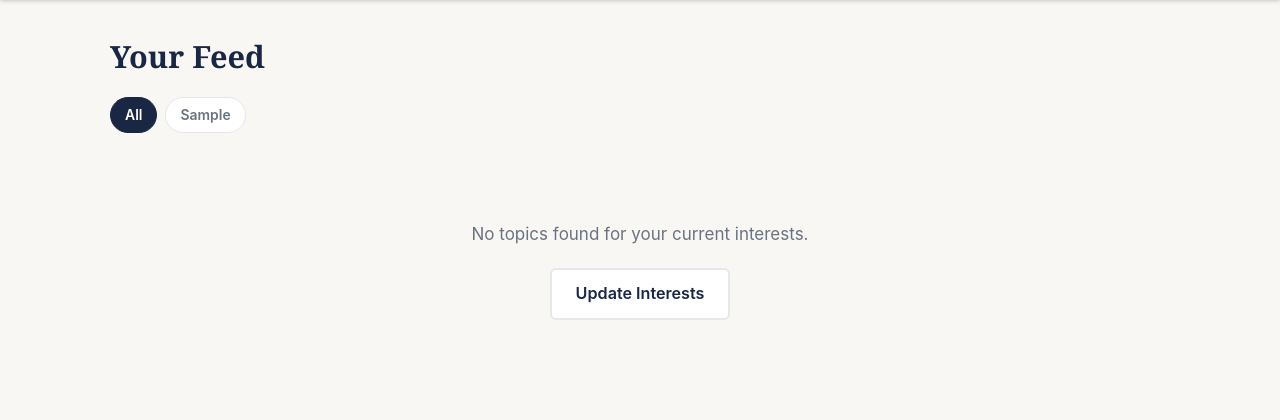
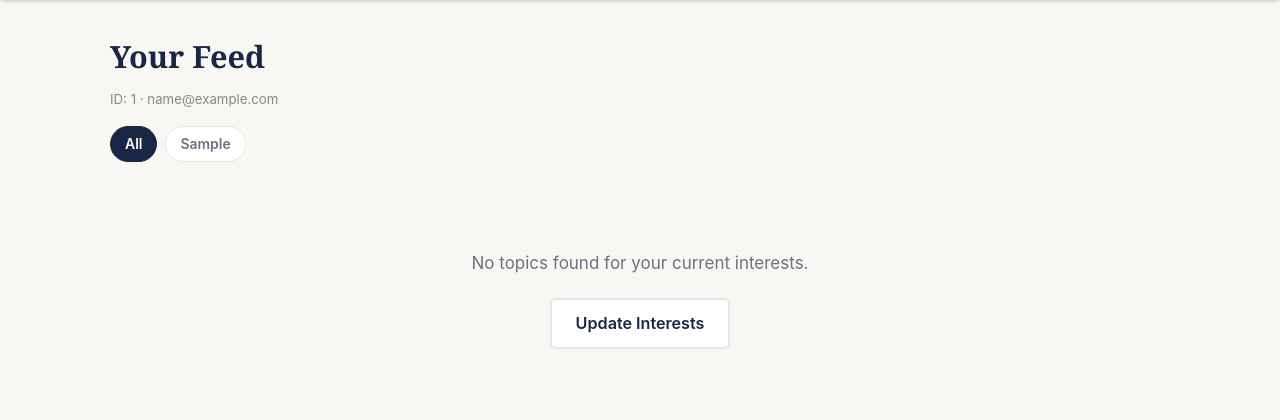
Before and after one commit to nbk5876/pulse, a Flask app: page /feed in a window 1280 px wide. Shown: the part 56-476 px from the top of the page. Run offline with Flask 3, Linux system fonts and the light colour scheme; the visitor is signed in with stand-in values (Sample User, id 1); tables that the repository leaves empty hold one stand-in row (values such as "Sample post").

Commit message:
Show user ID and email on feed page
Co-Authored-By: Claude Sonnet 4.6 <noreply@anthropic.com>

```diff
--- a/static/css/main.css
+++ b/static/css/main.css
@@ -292,6 +292,7 @@ img { max-width: 100%; }
 
 /* ── Feed ── */
 .feed-header { margin-bottom: 24px; }
+.feed-user-info { font-size: 0.78rem; color: #888; margin-top: 4px; }
 .category-filters {
   display: flex;
   flex-wrap: wrap;
--- a/templates/feed.html
+++ b/templates/feed.html
@@ -6,6 +6,7 @@
 
   <div class="feed-header">
     <h1 class="page-title">Your Feed</h1>
+    <p class="feed-user-info">ID: {{ user.id }} · {{ user.email }}</p>
     {% if categories %}
     <div class="category-filters">
       <a href="/feed" class="filter-btn {% if not selected_category %}filter-btn-active{% endif %}">All</a>
```
